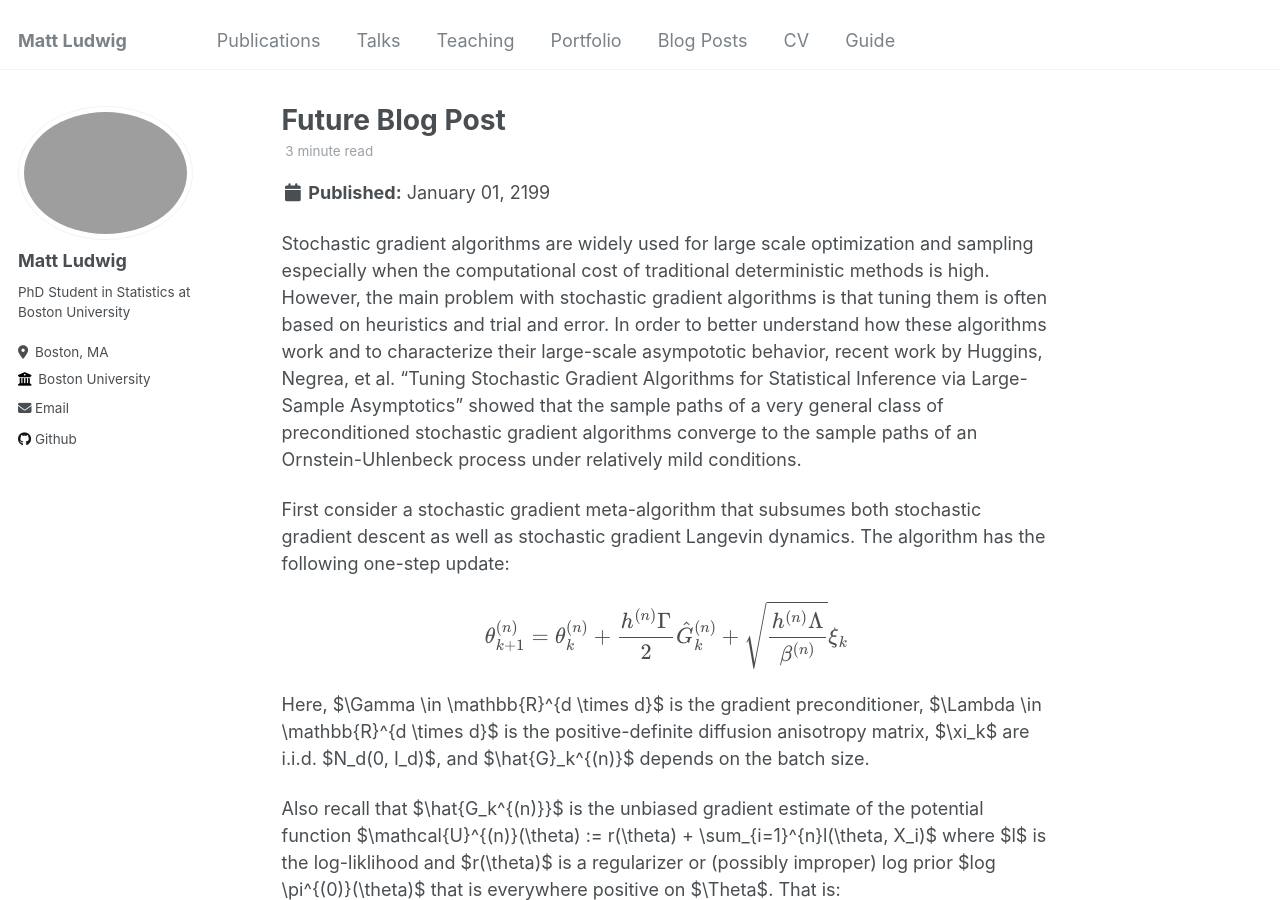
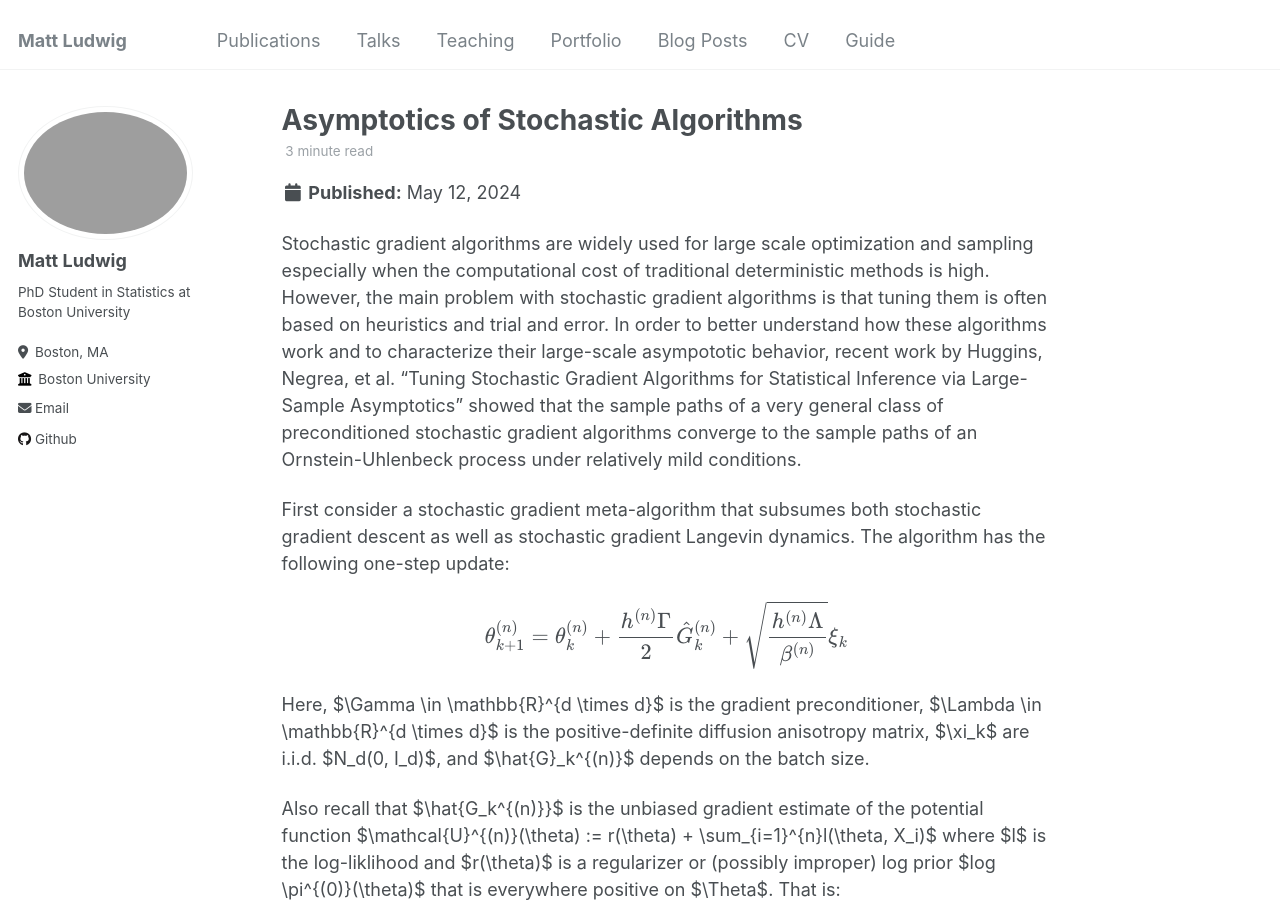
Before and after one commit to giwdulttam/giwdulttam.github.io2, a Jekyll site: the page built from _posts/2199-01-01-future-post.md, in a window 1280 px wide and 900 px high. Built offline with Jekyll 4.4.1, drawn with Linux system fonts in a browser that asks for light colours.

Commit message:
Update 2199-01-01-future-post.md

```diff
--- a/_posts/2199-01-01-future-post.md
+++ b/_posts/2199-01-01-future-post.md
@@ -1,6 +1,6 @@
 ---
-title: 'Future Blog Post'
-date: 2199-01-01
+title: 'Asymptotics of Stochastic Algorithms'
+date: 2024-05-12
 permalink: /posts/2012/08/blog-post-4/
 tags:
   - cool posts
```
